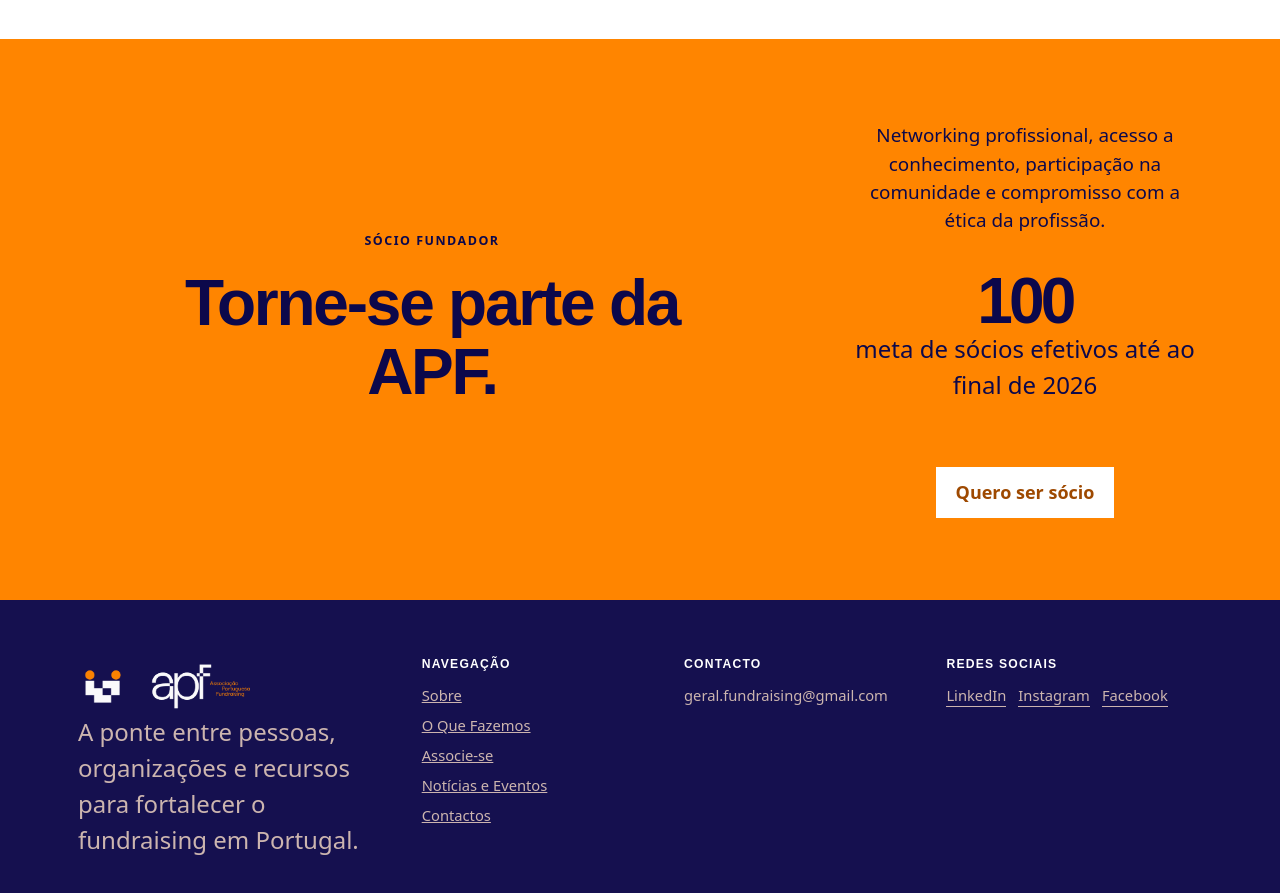
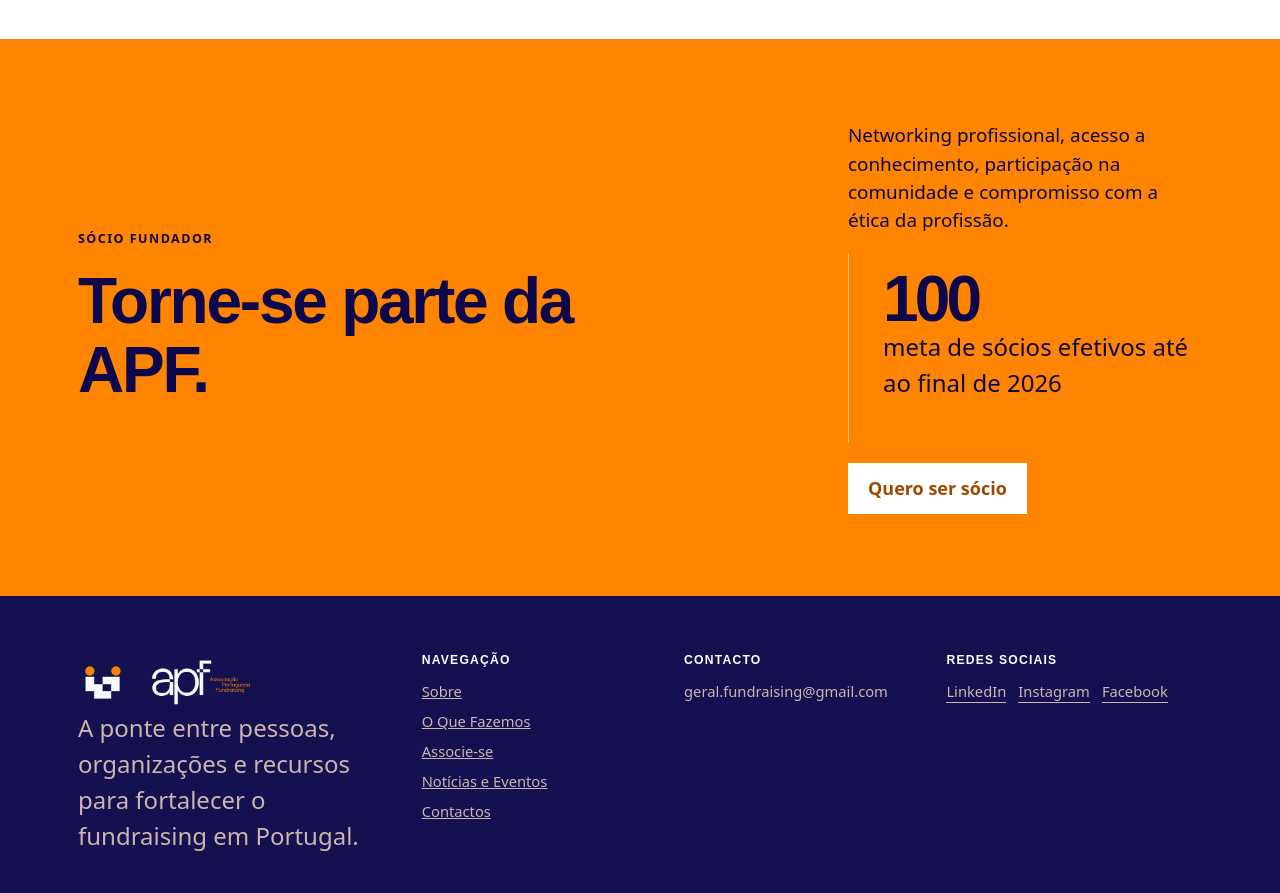
Before and after one commit to jcseq-design/apf-website, a plain HTML site: page preview-apf-7c9e4b2d/index.html in a window 1280 px wide. Shown: the part 3600-4493 px from the top of the page. Drawn offline with Linux system fonts and the light colour scheme; a web font is replaced by a local one.

Commit message:
Alinha secções finais segundo eixo horizontal

```diff
--- a/css/style.css
+++ b/css/style.css
@@ -53,13 +53,13 @@ body.modal-open{overflow:hidden}
 
 /* Secções finais em duas colunas */
 .final-split{grid-template-columns:minmax(0,2fr) minmax(280px,1fr);align-items:center}
-.final-split>div{display:flex;flex-direction:column;align-items:center;text-align:center}
-.final-split>div h2,.final-split>div h3{margin-left:auto;margin-right:auto}
+.final-split>div{display:flex;flex-direction:column;align-items:flex-start;text-align:left}
+.final-split>div h2,.final-split>div h3{margin-left:0;margin-right:0}
 .final-split>div p{max-width:34ch}
-.final-split .actions{justify-content:center}
-.final-split .stat-box{width:100%;border-left:0;padding:20px 0;text-align:center}
+.final-split .actions{justify-content:flex-start}
+.final-split .stat-box{width:100%;border-left:1px solid rgba(255,255,255,.5);padding:18px 0 18px 34px;text-align:left}
 .final-split-side>.btn{margin-top:20px}
-@media(max-width:980px){.final-split{grid-template-columns:1fr}.final-split>div p{max-width:42ch}}
+@media(max-width:980px){.final-split{grid-template-columns:1fr}.final-split>div p{max-width:42ch}.final-split .stat-box{padding-left:24px}}
 
 /* Hierarquia das páginas individuais de notícias */
 .article-page .final-section h4{font-size:clamp(2.3rem,5vw,4.15rem);line-height:1.05;max-width:14ch;color:#fff;margin-left:auto;margin-right:auto}
```
